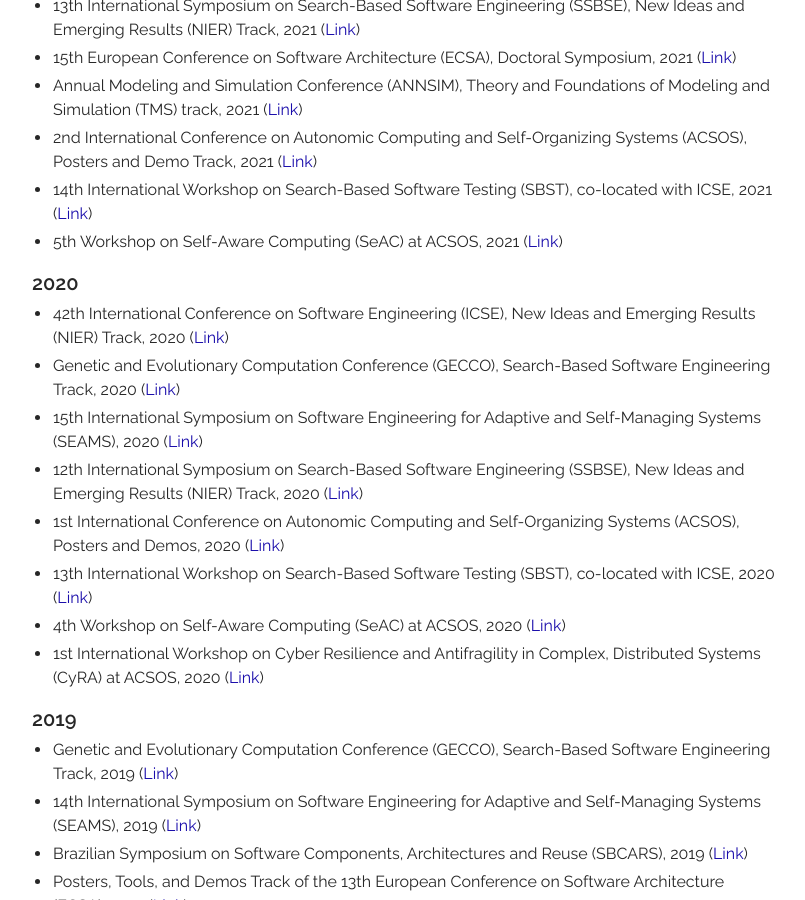
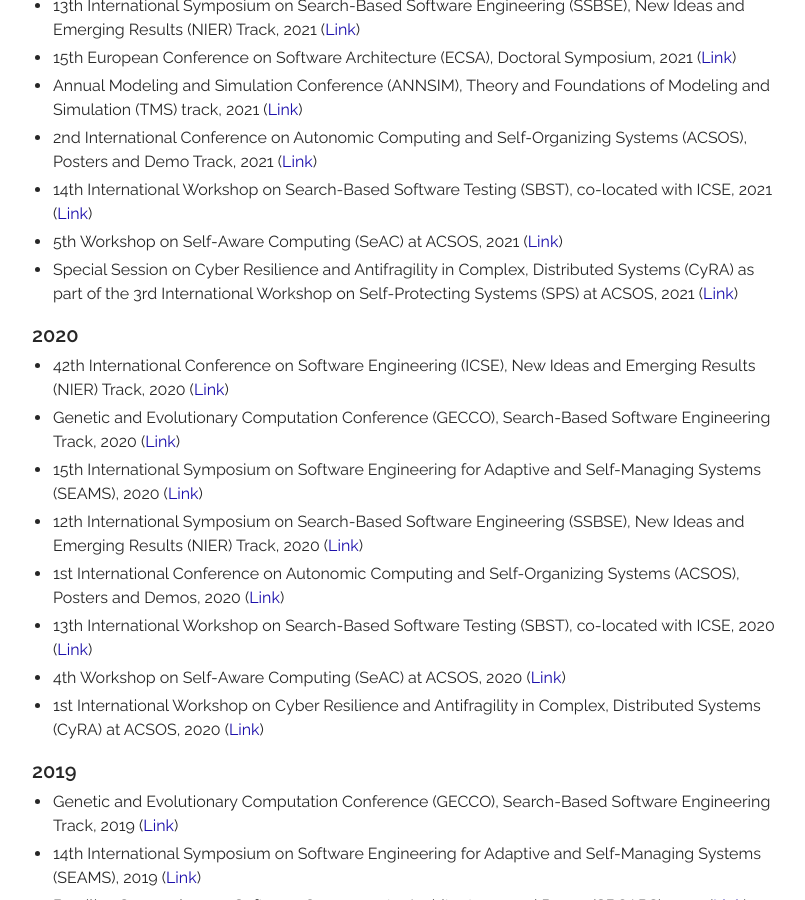
Before and after one commit to thomas-vogel/thomas-vogel.github.io, a Jekyll site: the page built from _pages/activities.md, in a window 1280 px wide and 900 px high, scrolled down 1647 px. Shown: the whole window, without its empty margins (233-1038 px from the left). Built offline with Jekyll 4.4.1, drawn with Linux system fonts in a browser that asks for light colours.

Commit message:
Add PC CyRA'21.

```diff
--- a/_pages/activities.md
+++ b/_pages/activities.md
@@ -52,6 +52,7 @@
 * 2nd International Conference on Autonomic Computing and Self-Organizing Systems (ACSOS), Posters and Demo Track, 2021 ([Link](https://conf.researchr.org/track/acsos-2021/acsos-2021-posters-and-demos){:target="_blank"})
 * 14th International Workshop on Search-Based Software Testing (SBST), co-located with ICSE, 2021 ([Link](https://sbst21.github.io/){:target="_blank"})
 * 5th Workshop on Self-Aware Computing (SeAC) at ACSOS, 2021 ([Link](http://seac2021.informatik.uni-wuerzburg.de/){:target="_blank"})
+* Special Session on Cyber Resilience and Antifragility in Complex, Distributed Systems (CyRA) as part of the 3rd International Workshop on Self-Protecting Systems (SPS) at ACSOS, 2021 ([Link](https://sites.google.com/view/sps21/cyra-special-session){:target="_blank"})
 
 ### 2020
 * 42th International Conference on Software Engineering (ICSE), New Ideas and Emerging Results (NIER) Track, 2020 ([Link](https://conf.researchr.org/track/icse-2020/icse-2020-New-Ideas-and-Emerging-Results){:target="_blank"})
```
